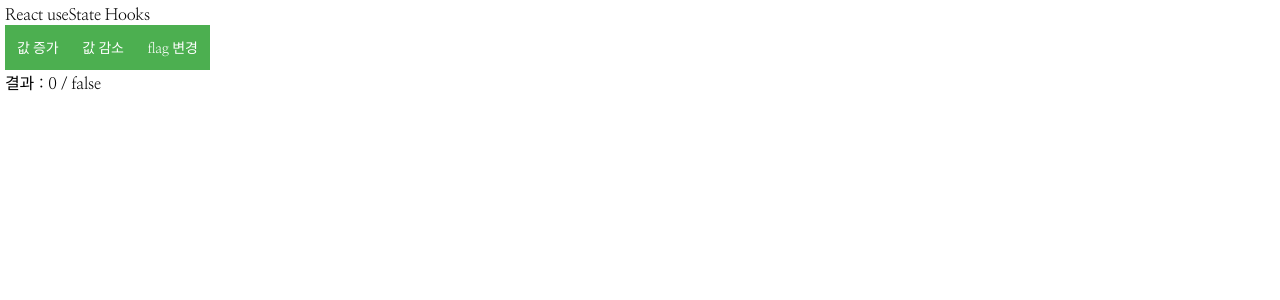
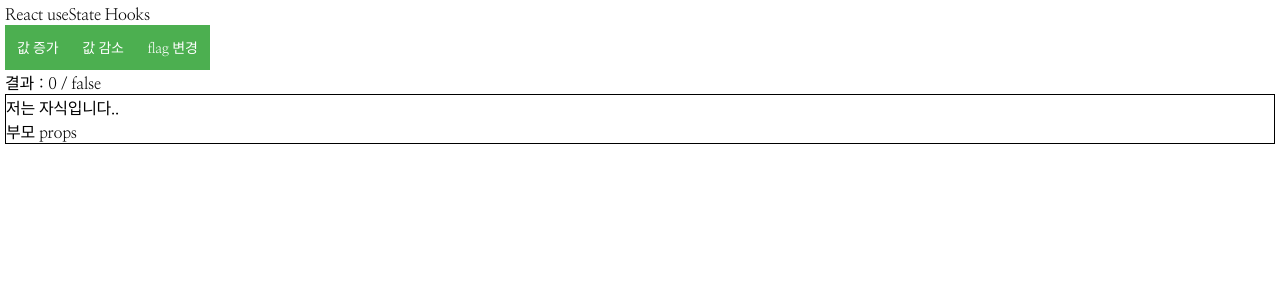
Before and after one commit to katanazero86/react-study-old, a React app: page / in a window 1280 px wide. Shown: the top 300 px of the page. Built offline with nearby package versions, Linux system fonts and the light colour scheme.

Commit message:
[feature] 프로젝트 설정 2019-09-26 - react 학습용 프로젝트 구성 - 직접, npm init 후 구성
- pm2 및 koa 구성
- useState 예제 작성
- props 전달

```diff
--- a/src/components/App.js
+++ b/src/components/App.js
@@ -1,5 +1,7 @@
 import React, {useState} from 'react';
 import './App.scss';
+
+import AppChild from './AppChild.js';
 
 
 export default function App() {
@@ -29,6 +31,9 @@ export default function App() {
           <p>
             결과 : {count} / {flag.toString()}
           </p>
+          <div>
+              <AppChild msg="부모 props" />
+          </div>
       </div>
     )
 }
--- /dev/null
+++ b/src/components/AppChild.js
@@ -0,0 +1,18 @@
+import React, {useState} from 'react';
+import './AppChild.scss';
+
+
+export default function AppChild(props) {
+    const [msg, setMsg] = useState(props.msg);
+
+    return (
+      <div style={
+          {
+              border : '1px solid black'
+          }
+      }>
+          저는 자식입니다..
+          <p>{msg}</p>
+      </div>
+    );
+}
--- /dev/null
+++ b/src/components/AppChild.scss
@@ -0,0 +1,5 @@
+
+p {
+  padding: 0;
+  margin: 0;
+}
```
